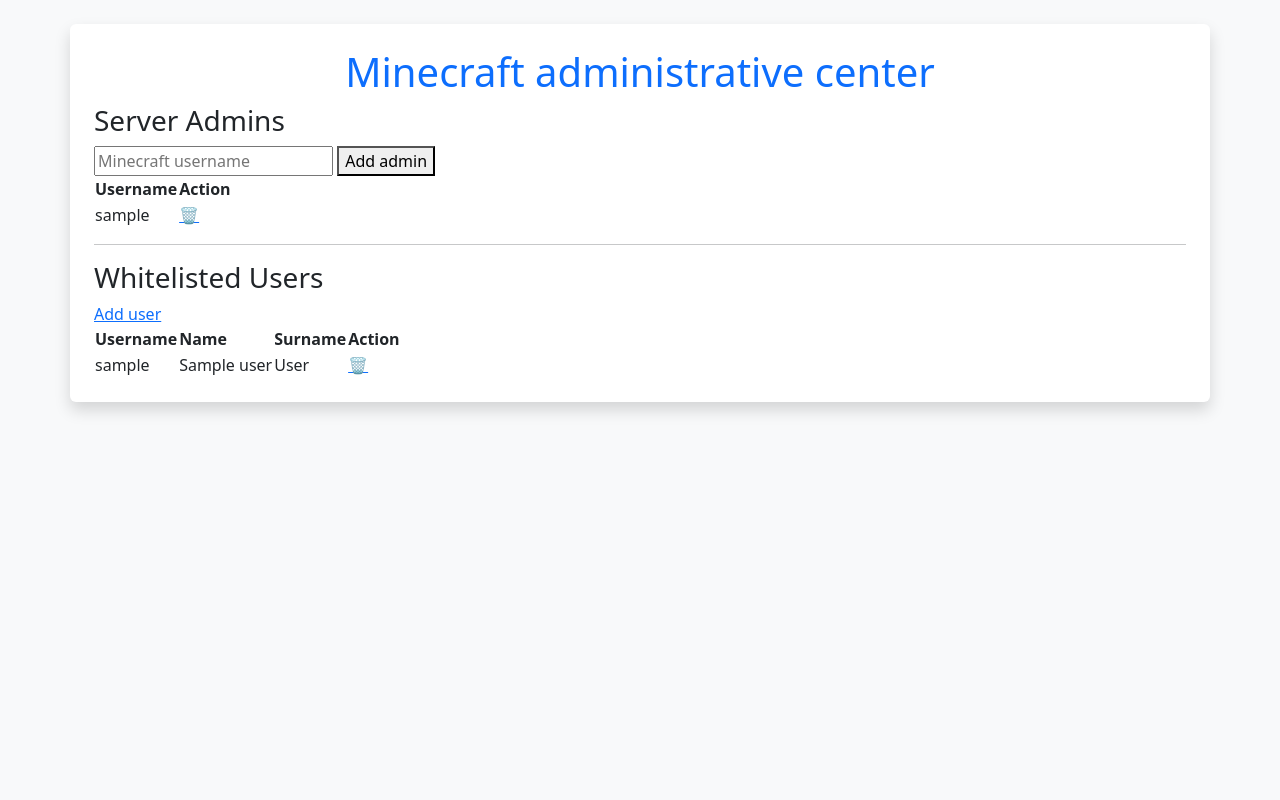
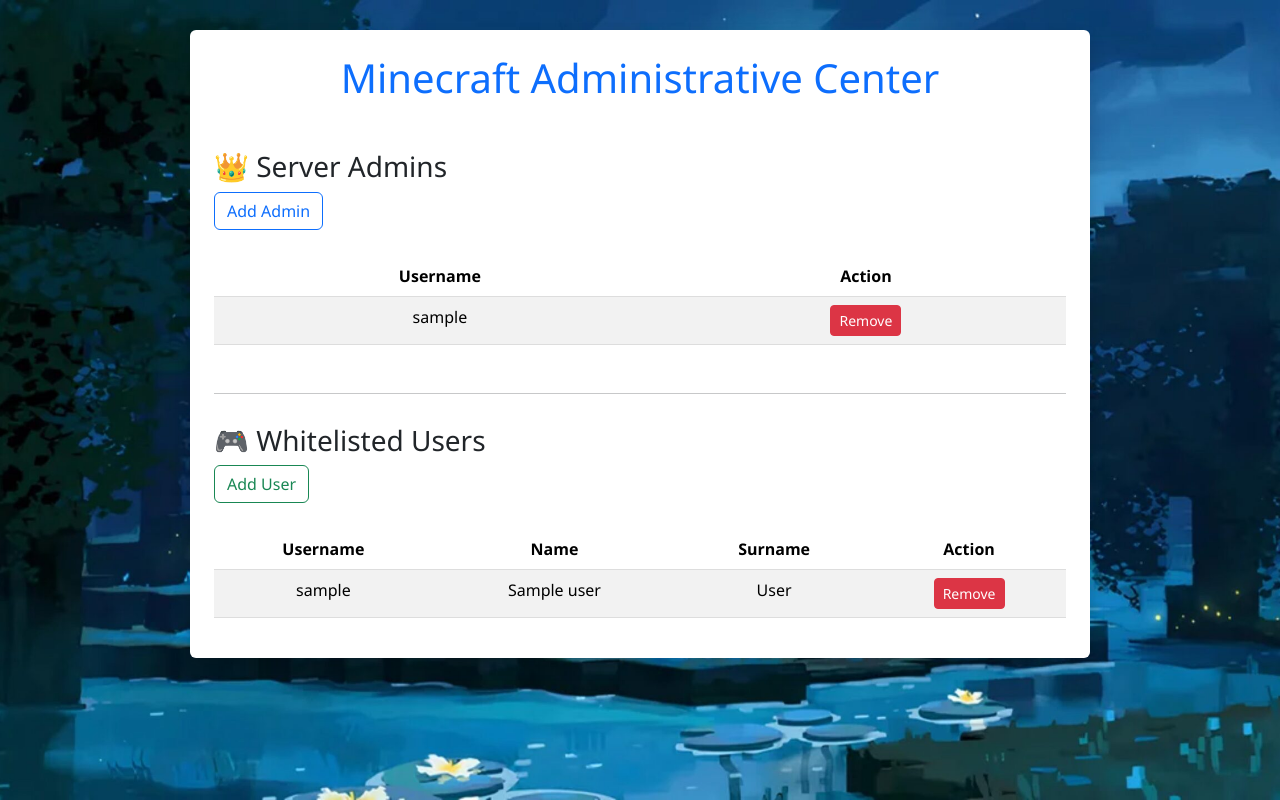
Before and after one commit to ALMAkojc525/minecraft-admin-site, a Flask app: template templates/index.html in a window 1280 px wide. Run offline with Flask 3, Linux system fonts and the light colour scheme; the template is opened without the code that fills it: most values are stand-ins (such as "Sample title", 1, 10 or a date in 2020).

Commit message:
Popravki stila

```diff
--- a/app.py
+++ b/app.py
@@ -5,7 +5,6 @@
 app = Flask(__name__)
 app.secret_key = 'zelo-zasebno-geslo'
 
-# DB konfiguracija
 config = {
     'host': 'minecraft2-db.ch6wiqkiysjy.eu-north-1.rds.amazonaws.com',
     'user': 'admin',
@@ -13,37 +12,35 @@
     'database': 'minecraft_admin'
 }
 
-# RCON nastavitve
-RCON_HOST = '10.0.2.163'
-RCON_PORTS = [25575, 25576, 25577]
-RCON_PASSWORD = 'SuperRCONpass123'
-RCON_PATH = '/home/ubuntu/mcrcon/mcrcon'  # prilagodi če potrebuješ
+rcon_targets = [
+    {'host': '10.0.2.163', 'port': 25575},
+    {'host': '10.0.2.163', 'port': 25576},
+    {'host': '10.0.2.163', 'port': 25577},
+]
+rcon_password = 'SuperRCONpass123'
+mcrcon_path = '/usr/local/bin/mcrcon'
 
 def get_db_connection():
     return mysql.connector.connect(**config)
 
-def execute_rcon(command):
-    errors = []
-    for port in RCON_PORTS:
-        try:
-            subprocess.run([
-                RCON_PATH, '-H', RCON_HOST, '-P', str(port), '-p', RCON_PASSWORD, command
-            ], check=True)
-        except Exception as e:
-            errors.append(f'Port {port} error: {str(e)}')
-    return errors
+def rcon_command(command):
+    for target in rcon_targets:
+        subprocess.run([
+            mcrcon_path,
+            '-H', target['host'],
+            '-P', str(target['port']),
+            '-p', rcon_password,
+            command
+        ], stdout=subprocess.DEVNULL)
 
 @app.route('/')
 def index():
     conn = get_db_connection()
     cursor = conn.cursor(dictionary=True)
-
     cursor.execute('SELECT * FROM users')
     users = cursor.fetchall()
-
     cursor.execute('SELECT * FROM admins')
     admins = cursor.fetchall()
-
     cursor.close()
     conn.close()
     return render_template('index.html', users=users, admins=admins)
@@ -61,14 +58,10 @@
             conn.commit()
             cursor.close()
             conn.close()
-
-            errors = execute_rcon(f'whitelist add {username}')
-            if errors:
-                flash('Partial whitelist success:\n' + '\n'.join(errors), 'warning')
-            else:
-                flash(f'User {username} added and whitelisted.', 'success')
+            rcon_command(f'whitelist add {username}')
+            flash(f'{username} added to whitelist.', 'success')
         except Exception as e:
-            flash(f'Error: {str(e)}', 'danger')
+            flash(f'Error adding user: {e}', 'danger')
         return redirect(url_for('index'))
     return render_template('add_user.html')
 
@@ -81,35 +74,29 @@
         conn.commit()
         cursor.close()
         conn.close()
-
-        errors = execute_rcon(f'whitelist remove {username}')
-        if errors:
-            flash('Partial de-whitelist success:\n' + '\n'.join(errors), 'warning')
-        else:
-            flash(f'User {username} removed.', 'success')
+        rcon_command(f'whitelist remove {username}')
+        flash(f'{username} removed from whitelist.', 'success')
     except Exception as e:
-        flash(f'Error: {str(e)}', 'danger')
+        flash(f'Error removing user: {e}', 'danger')
     return redirect(url_for('index'))
 
-@app.route('/add_admin', methods=['POST'])
+@app.route('/add_admin', methods=['GET', 'POST'])
 def add_admin():
-    username = request.form['admin_username']
-    try:
-        conn = get_db_connection()
-        cursor = conn.cursor()
-        cursor.execute('INSERT INTO admins (username) VALUES (%s)', (username,))
-        conn.commit()
-        cursor.close()
-        conn.close()
-
-        errors = execute_rcon(f'op {username}')
-        if errors:
-            flash('Partial op success:\n' + '\n'.join(errors), 'warning')
-        else:
-            flash(f'Admin {username} added and opped.', 'success')
-    except Exception as e:
-        flash(f'Error: {str(e)}', 'danger')
-    return redirect(url_for('index'))
+    if request.method == 'POST':
+        username = request.form['username']
+        try:
+            conn = get_db_connection()
+            cursor = conn.cursor()
+            cursor.execute('INSERT INTO admins (username) VALUES (%s)', (username,))
+            conn.commit()
+            cursor.close()
+            conn.close()
+            rcon_command(f'op {username}')
+            flash(f'{username} added as admin.', 'success')
+        except Exception as e:
+            flash(f'Error adding admin: {e}', 'danger')
+        return redirect(url_for('index'))
+    return render_template('add_admin.html')
 
 @app.route('/delete_admin/<username>')
 def delete_admin(username):
@@ -120,14 +107,10 @@
         conn.commit()
         cursor.close()
         conn.close()
-
-        errors = execute_rcon(f'deop {username}')
-        if errors:
-            flash('Partial deop success:\n' + '\n'.join(errors), 'warning')
-        else:
-            flash(f'Admin {username} deopped and removed.', 'success')
+        rcon_command(f'deop {username}')
+        flash(f'{username} removed as admin.', 'success')
     except Exception as e:
-        flash(f'Error: {str(e)}', 'danger')
+        flash(f'Error removing admin: {e}', 'danger')
     return redirect(url_for('index'))
 
 if __name__ == '__main__':
--- a/static/style.css
+++ b/static/style.css
@@ -1,64 +1,77 @@
 body {
     font-family: 'Segoe UI', sans-serif;
-    background-color: #f8f9fa;
     margin: 0;
     padding: 30px;
+    background-image: url('/static/bg.jpg');
+    background-size: cover;
+    background-position: center;
+    background-attachment: fixed;
 }
+
 .container {
-    width: 800px;
+    width: 900px;
     margin: auto;
     background: white;
     padding: 30px;
     border-radius: 12px;
-    box-shadow: 0 0 15px rgba(0,0,0,0.1);
+    box-shadow: 0 0 20px rgba(0,0,0,0.2);
 }
+
 h1 {
     text-align: center;
     color: #007bff;
 }
+
+h3 {
+    margin-top: 30px;
+}
+
 .button {
     background-color: #007bff;
     color: white;
-    padding: 10px 20px;
+    padding: 8px 16px;
     text-decoration: none;
     border-radius: 6px;
     display: inline-block;
-    margin-bottom: 20px;
+    margin: 10px 0;
     border: none;
     cursor: pointer;
 }
+
 .button:hover {
     background-color: #0056b3;
 }
+
 table {
     width: 100%;
     border-collapse: collapse;
+    background: #fff;
+    margin-top: 10px;
 }
+
 th, td {
     text-align: center;
     padding: 10px;
     border-bottom: 1px solid #ddd;
 }
+
 .delete {
     color: red;
     border: none;
     background: none;
-    font-size: 20px;
+    font-size: 18px;
     cursor: pointer;
 }
+
 .form-layout {
     display: flex;
     flex-direction: column;
+    gap: 10px;
+    margin-bottom: 20px;
 }
+
 input[type=text] {
     padding: 10px;
-    margin-bottom: 15px;
     border: 1px solid #ccc;
     border-radius: 4px;
 }
-
-body {
-    background-image: url('/static/bg.jpg');
-    background-size: cover;
-    background-position: center;
-}
--- a/templates/base.html
+++ b/templates/base.html
@@ -4,8 +4,9 @@
   <meta charset="utf-8">
   <title>{% block title %}Admin Center{% endblock %}</title>
   <link href="https://cdn.jsdelivr.net/npm/bootstrap@5.3.3/dist/css/bootstrap.min.css" rel="stylesheet">
+  <link rel="stylesheet" href="{{ url_for('static', filename='style.css') }}">
 </head>
-<body class="bg-light py-4">
+<body>
   <main class="container bg-white p-4 rounded shadow">
     {% with messages = get_flashed_messages(with_categories=true) %}
       {% if messages %}
--- a/templates/index.html
+++ b/templates/index.html
@@ -2,42 +2,51 @@
 {% block title %}Minecraft Admin Center{% endblock %}
 
 {% block content %}
-<h1 class="text-primary text-center">Minecraft administrative center</h1>
+<h1 class="text-primary text-center mb-5">Minecraft Administrative Center</h1>
 
-<!-- Admins -->
-<h3>Server Admins</h3>
-<form method="post" action="{{ url_for('add_admin') }}">
-  <input type="text" name="admin_username" placeholder="Minecraft username" required>
-  <button class="button">Add admin</button>
-</form>
-<table>
+<!-- Server Admins Section -->
+<div class="mb-5">
+  <h3 class="text-dark">👑 Server Admins</h3>
+  <a href="{{ url_for('add_admin') }}" class="btn btn-outline-primary mb-3">Add Admin</a>
+  <table class="table table-striped">
+    <thead>
       <tr><th>Username</th><th>Action</th></tr>
+    </thead>
+    <tbody>
       {% for admin in admins %}
         <tr>
           <td>{{ admin.username }}</td>
           <td>
-        <a href="{{ url_for('delete_admin', username=admin.username) }}" class="delete" title="Remove admin">🗑️</a>
+            <a href="{{ url_for('delete_admin', username=admin.username) }}" class="btn btn-sm btn-danger">Remove</a>
           </td>
         </tr>
       {% endfor %}
+    </tbody>
   </table>
+</div>
 
-<hr>
+<hr class="my-4">
 
-<!-- Users -->
-<h3>Whitelisted Users</h3>
-<a href="{{ url_for('add_user') }}" class="button">Add user</a>
-<table>
+<!-- Whitelisted Users Section -->
+<div>
+  <h3 class="text-dark">🎮 Whitelisted Users</h3>
+  <a href="{{ url_for('add_user') }}" class="btn btn-outline-success mb-3">Add User</a>
+  <table class="table table-striped">
+    <thead>
       <tr><th>Username</th><th>Name</th><th>Surname</th><th>Action</th></tr>
+    </thead>
+    <tbody>
       {% for user in users %}
         <tr>
           <td>{{ user.username }}</td>
           <td>{{ user.name }}</td>
           <td>{{ user.surname }}</td>
           <td>
-        <a href="{{ url_for('delete_user', username=user.username) }}" class="delete" title="Remove">🗑️</a>
+            <a href="{{ url_for('delete_user', username=user.username) }}" class="btn btn-sm btn-danger">Remove</a>
           </td>
         </tr>
       {% endfor %}
+    </tbody>
   </table>
+</div>
 {% endblock %}
```
Also changed, not shown: templates/add_admin.html (added, +13 -0 lines). Lines whose indentation alone changed are shown as unchanged.
